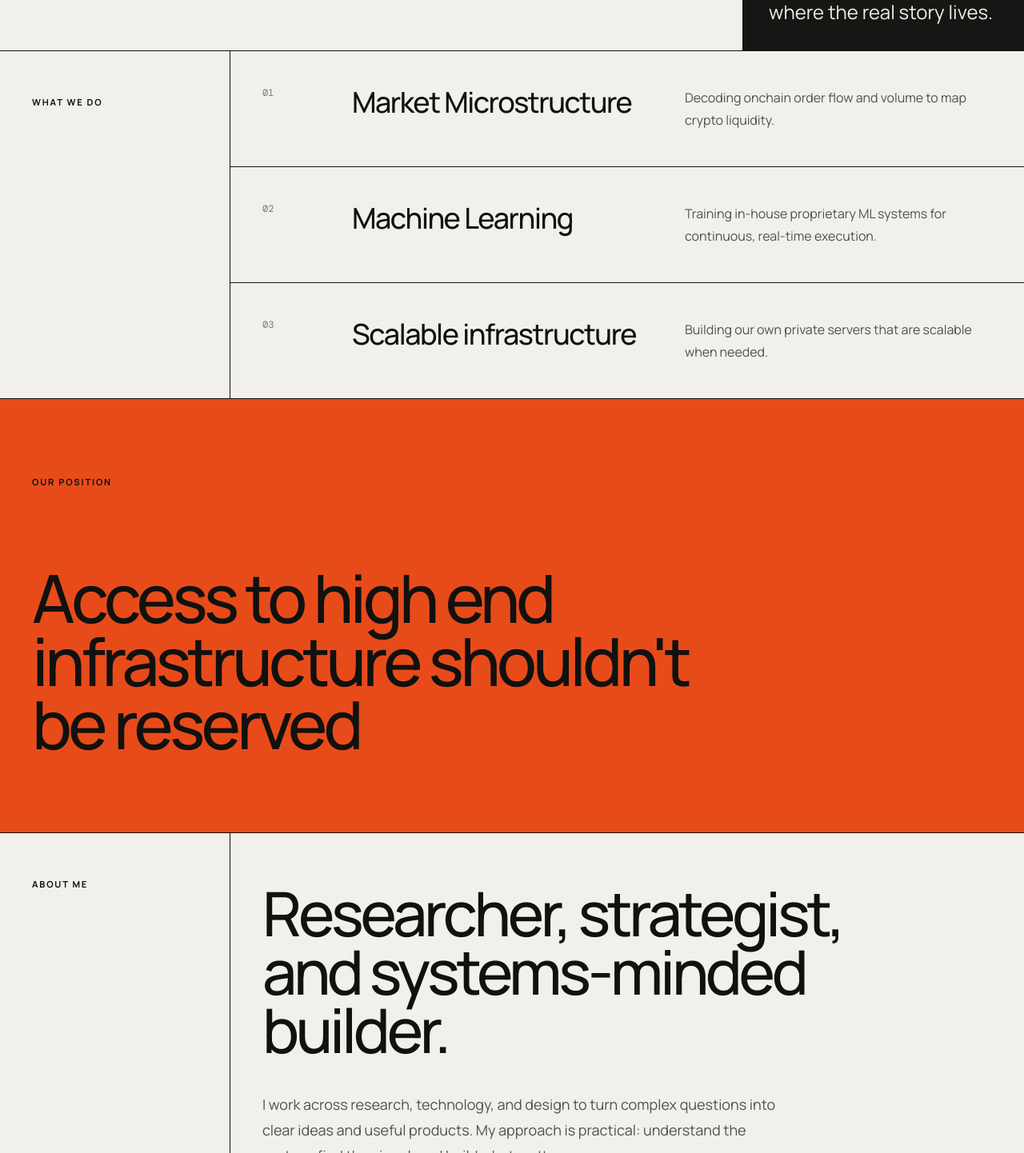
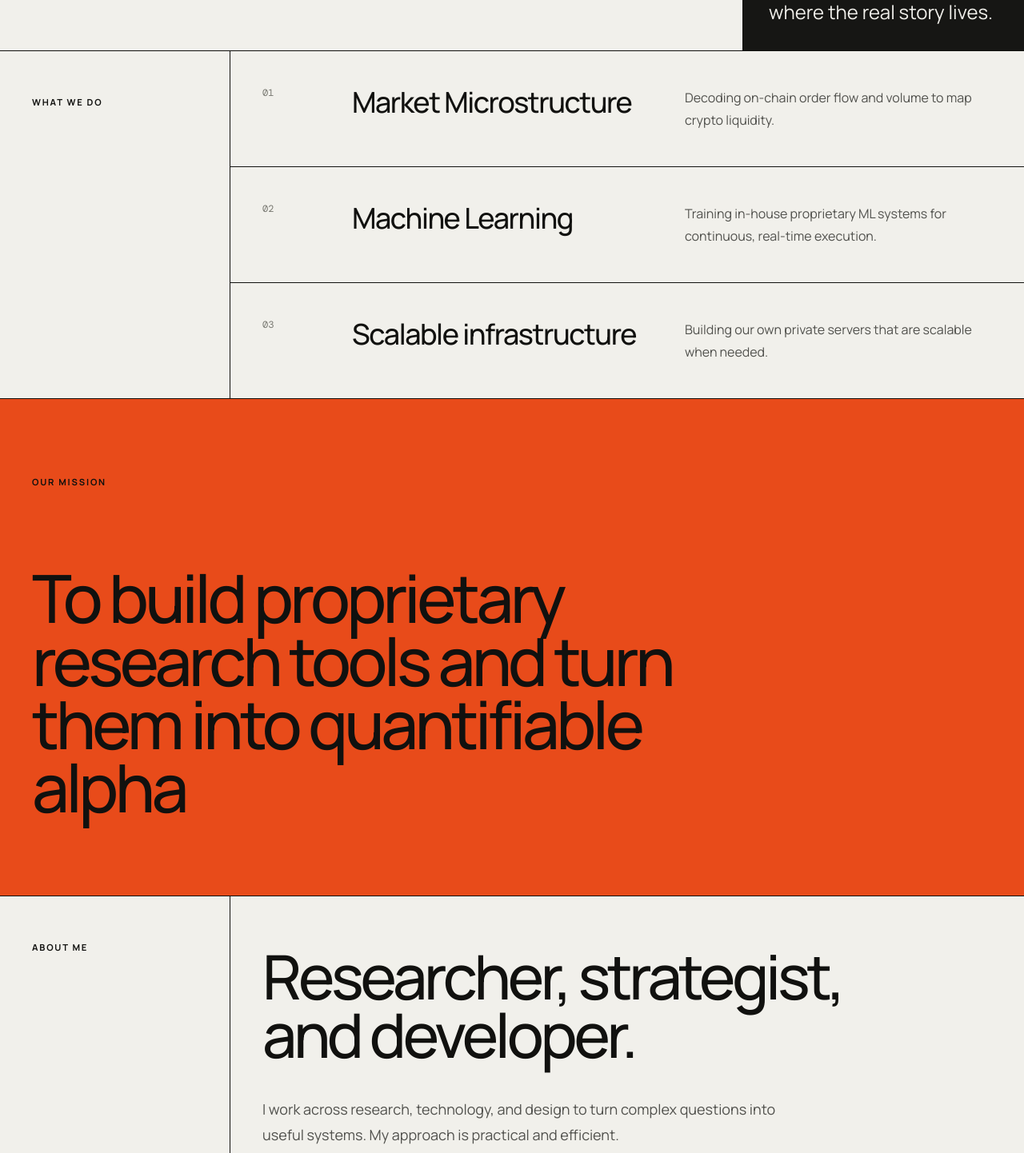
Before and after one commit to braedanlee/oxide-labs-website, a React (Vite) app: page / in a window 1280 px wide. Shown: the part 1068-2510 px from the top of the page at 80% size. Built offline with nearby package versions, Linux system fonts and the light colour scheme.

Commit message:
Edited a few descriptions

```diff
--- a/src/App.tsx
+++ b/src/App.tsx
@@ -3,7 +3,7 @@ const researchAreas = [
     index: "01",
     title: "Market Microstructure",
     description:
-      "Decoding onchain order flow and volume to map crypto liquidity.",
+      "Decoding on-chain order flow and volume to map crypto liquidity.",
   },
   {
     index: "02",
@@ -135,9 +135,9 @@ export default function App() {
 
       <section className="grid border-b border-[#11110f] bg-[#e84b1a] lg:grid-cols-[1fr_22rem]">
         <div className="px-5 py-16 md:px-10 md:py-24">
-          <p className="section-label mb-24">Our position</p>
+          <p className="section-label mb-24">Our mission</p>
           <blockquote className="max-w-5xl text-[clamp(2.8rem,6.5vw,6.5rem)] font-medium leading-[0.95] tracking-[-0.055em]">
-            Access to high end infrastructure shouldn't be reserved
+            To build proprietary research tools and turn them into quantifiable alpha
           </blockquote>
         </div>
 
@@ -153,13 +153,12 @@ export default function App() {
                    <h2 className="max-w-5xl text-[clamp(2.8rem,6vw,6rem)] font-medium leading-[0.95] tracking-[-0.055em]">
                      Researcher, strategist,
                      <br />
-                     and systems-minded builder.
+                     and developer.
                    </h2>
                    <p className="mt-10 max-w-2xl text-lg leading-8 text-[#51514d]">
                      I work across research, technology, and design to turn complex
-                     questions into clear ideas and useful products. My approach is
-                     practical: understand the system, find the signal, and build
-                     what matters.
+                     questions into useful systems. My approach is
+                     practical and efficient.
                    </p>
                  </div>
 
```
